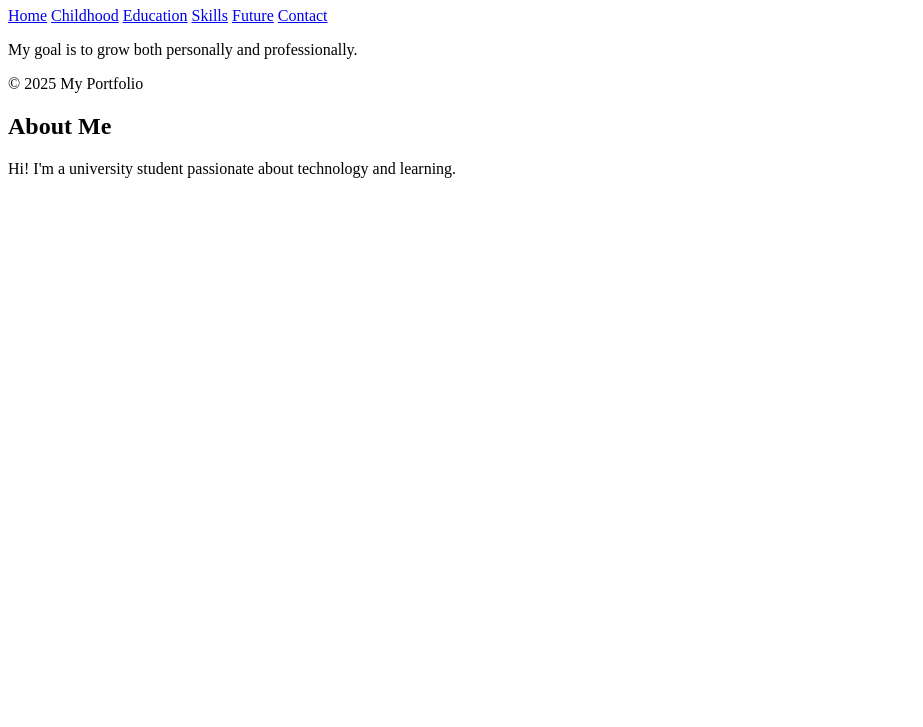
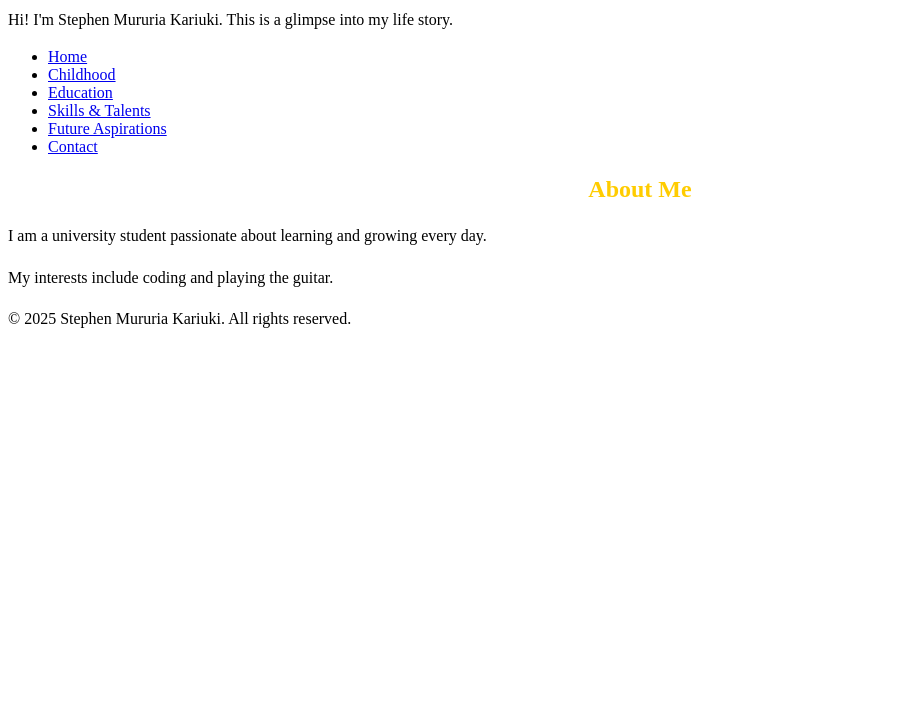
Before and after one commit to stephenmururia/Myportfolio, a plain HTML site: page index.html in a window 1280 px wide. Shown: the part 73-800 px from the top of the page, without its empty margins (0-923 px from the left). Drawn offline with Linux system fonts and the light colour scheme.

Commit message:
index.html

```diff
--- a/index.html
+++ b/index.html
@@ -2,31 +2,37 @@
 <html lang="en">
 <head>
   <meta charset="UTF-8" />
-  <meta name="viewport" content="width=device-width, initial-scale=1" />
-  <title>My Portfolio - Home</title>
-  <link rel="stylesheet" href="styles.css" />
-  <script defer src="script.js"></script>
+  <meta name="viewport" content="width=device-width, initial-scale=1.0" />
+  <title>Stephen Mururia Kariuki - Personal Website</title>
+  <link rel="stylesheet" href="style.css" />
 </head>
 <body>
   <header>
-    <h1>Welcome to My Portfolio</h1>
-    <nav>
-      <a href="index.html">Home</a>
-      <a href="childhood.html">Childhood</a>
-      <a href="education.html">Education</a>
-      <a href="skills.html">Skills</a>
-      <a href="future.html">Future</a>
-      <a href="contact.html">Contact</a>
-    </nav>
+    <h1>Welcome to My Personal Website</h1>
+    <p>Hi! I'm Stephen Mururia Kariuki. This is a glimpse into my life story.</p>
   </header>
-  <p>My goal is to grow both personally and professionally.</p>
+
+  <nav>
+    <ul>
+      <li><a href="index.html">Home</a></li>
+      <li><a href="childhood.html">Childhood</a></li>
+      <li><a href="education.html">Education</a></li>
+      <li><a href="skills.html">Skills & Talents</a></li>
+      <li><a href="aspirations.html">Future Aspirations</a></li>
+      <li><a href="contact.html">Contact</a></li>
+    </ul>
+  </nav>
+
+  <main>
+    <section>
+      <h2>About Me</h2>
+      <p>I am a university student passionate about learning and growing every day.</p>
+      <p>My interests include coding and playing the guitar.</p>
+    </section>
   </main>
+
   <footer>
-    <p>&copy; 2025 My Portfolio</p>
+    <p>© 2025 Stephen Mururia Kariuki. All rights reserved.</p>
   </footer>
 </body>
 </html>
-
-  <main>
-    <h2>About Me</h2>
-    <p>Hi! I'm a university student passionate about technology and learning.</p>
```
